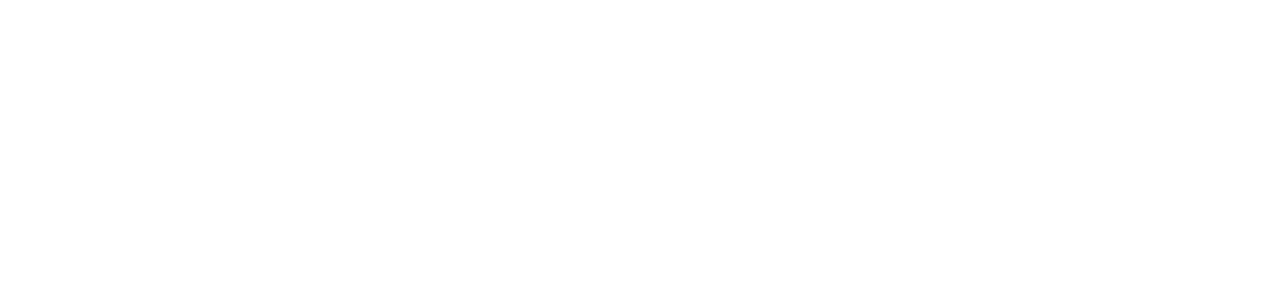
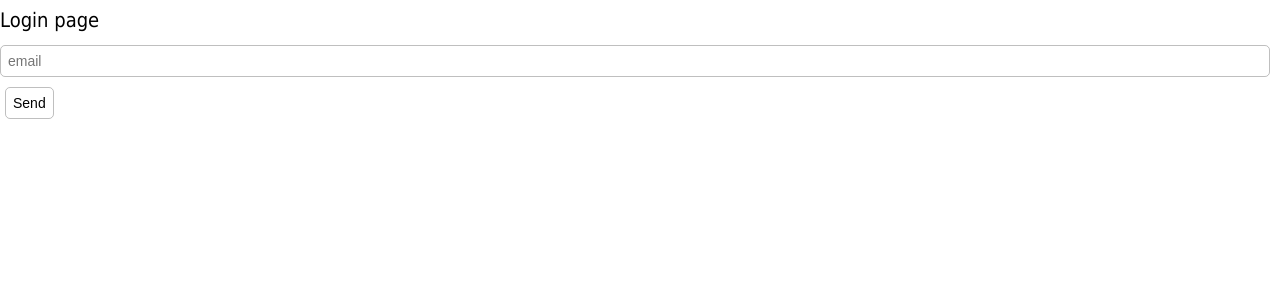
Before and after one commit to NatiqQuran/nq-pwa, a React (Create React App) app: page /login in a window 1280 px wide. Before the commit this address had no page. Shown: the top 300 px of the page. Built offline with nearby package versions, Linux system fonts and the light colour scheme.

Commit message:
New update

```diff
--- a/src/library/useFetch.tsx
+++ b/src/library/useFetch.tsx
@@ -4,11 +4,13 @@ import React, { useEffect, useState } from "react";
  * @description Custom Hook For handling Fetch
  * @version 0.1
  */
-function useFetch(url: string, init?: RequestInit) {
+function useFetch(defaultUrl: string, defaultInit: RequestInit) {
     const [response, setResponse] = useState<Response>();
     const [body, setBody] = useState<object | string>();
     const [error, setError] = useState<null | Error>(null);
     const [loading, setLoading] = useState<boolean>(false);
+    const [url, setUrl] = useState<string | URL>(defaultUrl);
+    const [init, setInit] = useState<RequestInit>(defaultInit);
 
     const send = () => {
         setLoading(true);
@@ -18,6 +20,11 @@ function useFetch(url: string, init?: RequestInit) {
         setLoading(false);
     };
 
+    const changeInit = (newInit: RequestInit) =>
+        setInit((pervInit) => ({ ...pervInit, ...newInit }));
+
+    const changeUrl = (newUrl: string) => setUrl(newUrl);
+
     useEffect(() => {
         response
             ?.clone()
@@ -26,7 +33,7 @@ function useFetch(url: string, init?: RequestInit) {
             .catch(() => response.text().then((string) => setBody(string)));
     }, [response]);
 
-    return { response, send, body, error, loading };
+    return { changeInit, changeUrl, response, send, body, error, loading };
 }
 
 export default useFetch;
--- a/src/pages/index.tsx
+++ b/src/pages/index.tsx
@@ -1,5 +1,6 @@
 import Intro from "./intro/intro";
 import Pwa from "./pwa/pwa";
 import Quran from "./quran/quran";
+import Login from "./login/login";
 
-export { Intro, Pwa, Quran };
+export { Intro, Pwa, Quran, Login };
--- a/src/pages/intro/intro.tsx
+++ b/src/pages/intro/intro.tsx
@@ -50,6 +50,9 @@ function Intro() {
                 <Link to="/pwa">
                     <Button>PWA</Button>
                 </Link>
+                <Link to="/login">
+                    <Button>login</Button>
+                </Link>
             </Header>
 
             <Main navOpen={navOpen} style={{ background: "red" }}>
--- /dev/null
+++ b/src/pages/login/login.tsx
@@ -0,0 +1,58 @@
+import { useFetch } from "library";
+import React, { useMemo } from "react";
+import { Button } from "ui";
+
+function Login() {
+    const { changeUrl, changeInit, response, send, loading, error } = useFetch(
+        "http://localhost:8080/account/sendCode/1",
+        {
+            // This property will never changed
+            method: "POST",
+        }
+    );
+
+    const handleInput = (e: any) =>
+        changeInit({
+            body: JSON.stringify({ [e.target.name]: e.target.value }),
+        });
+
+    const isCodeSended = useMemo(() => {
+        if (response?.status === 200) {
+            changeUrl("http://localhost:8080/account/verify/1");
+        }
+        return response?.status === 200;
+    }, [response]);
+
+    return (
+        <div>
+            <h1>Login page</h1>
+
+            <h3>{error?.message}</h3>
+            <h4>{loading ? "Loading" : ""}</h4>
+            {/* This can be a form tag but standard form tag doesnt have a prevent default */}
+            <div>
+                <input
+                    name="email"
+                    type="email"
+                    placeholder="email"
+                    onChange={handleInput}
+                />
+                {isCodeSended ? (
+                    <input
+                        name="code"
+                        type="number"
+                        placeholder="code"
+                        onChange={handleInput}
+                    />
+                ) : (
+                    ""
+                )}
+                <Button variant="outlined" onClick={send}>
+                    Send
+                </Button>
+            </div>
+        </div>
+    );
+}
+
+export default Login;
--- a/src/router.tsx
+++ b/src/router.tsx
@@ -1,7 +1,7 @@
 import React from "react";
 import ReactDOM from "react-dom/client";
 import { BrowserRouter, Routes, Route, Navigate } from "react-router-dom";
-import { Pwa, Intro, Quran } from "pages";
+import { Pwa, Intro, Quran, Login } from "pages";
 
 const isPwaIntroPagePassed = (): boolean => {
     return localStorage.getItem("pwaIntroPassed") === "true";
@@ -34,6 +34,7 @@ function Router() {
                     }
                 />
                 <Route path="/quran" element={<Quran />} />
+                <Route path="/login" element={<Login />} />
             </Routes>
         </BrowserRouter>
     );
```
